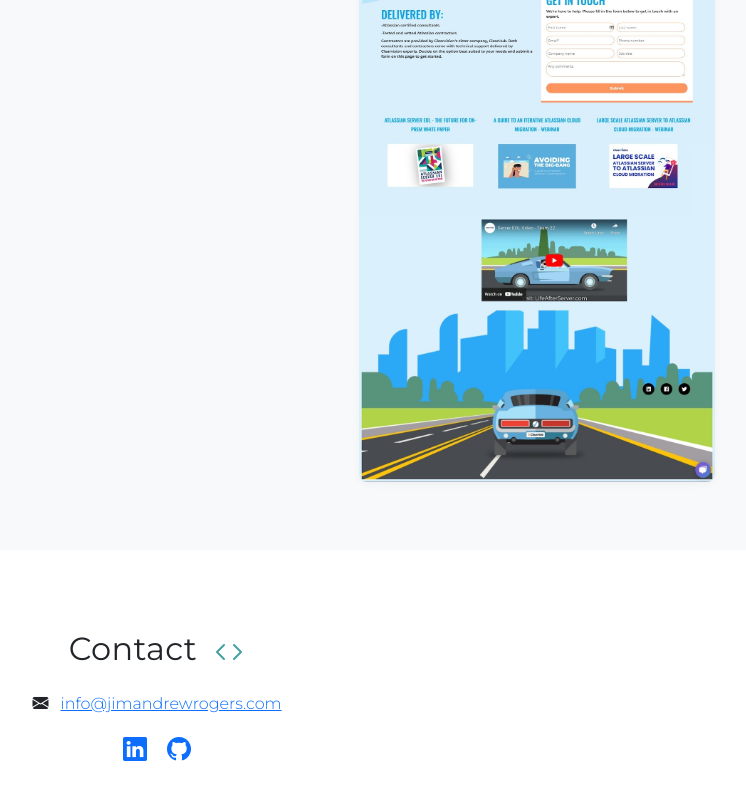
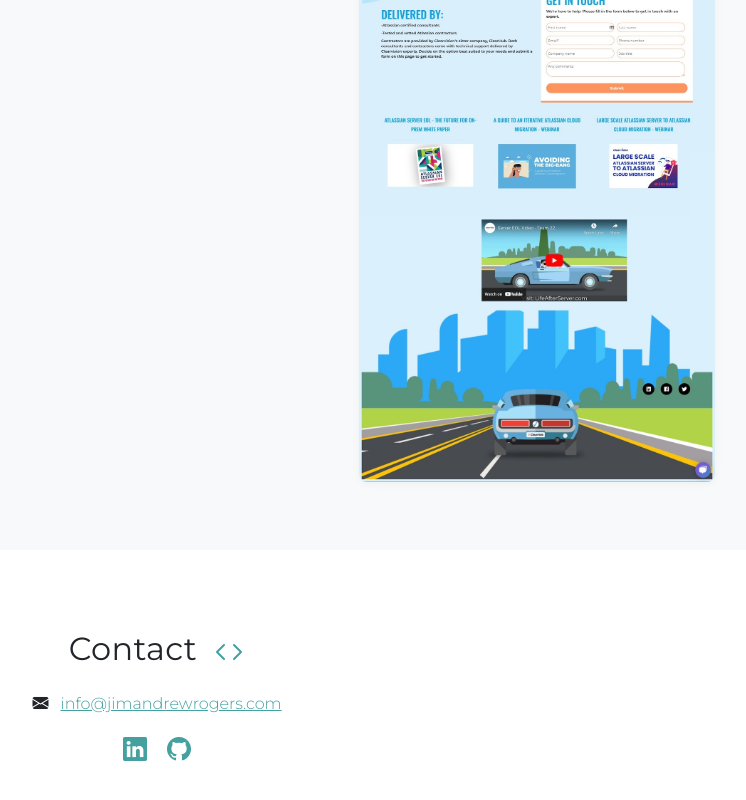
Before and after one commit to JimRogers/j-a-rogers, a plain HTML site: page index.html in a window 1280 px wide. Shown: the part 3146-3946 px from the top of the page, without its empty margins (483-1229 px from the left). Drawn offline with nearby package versions, Linux system fonts and the light colour scheme.

Commit message:
Style a links in contact

```diff
--- a/index.html
+++ b/index.html
@@ -31,6 +31,7 @@
     h3 { font-size:1rem; }
     section { padding: 60px 0; }
     .bg-white { padding-top:80px; padding-bottom:150px; }
+	.bg-white a {color:#44A1A0;}
     .about-img {
       max-width: 100%;
       border-radius: 0rem;
```
